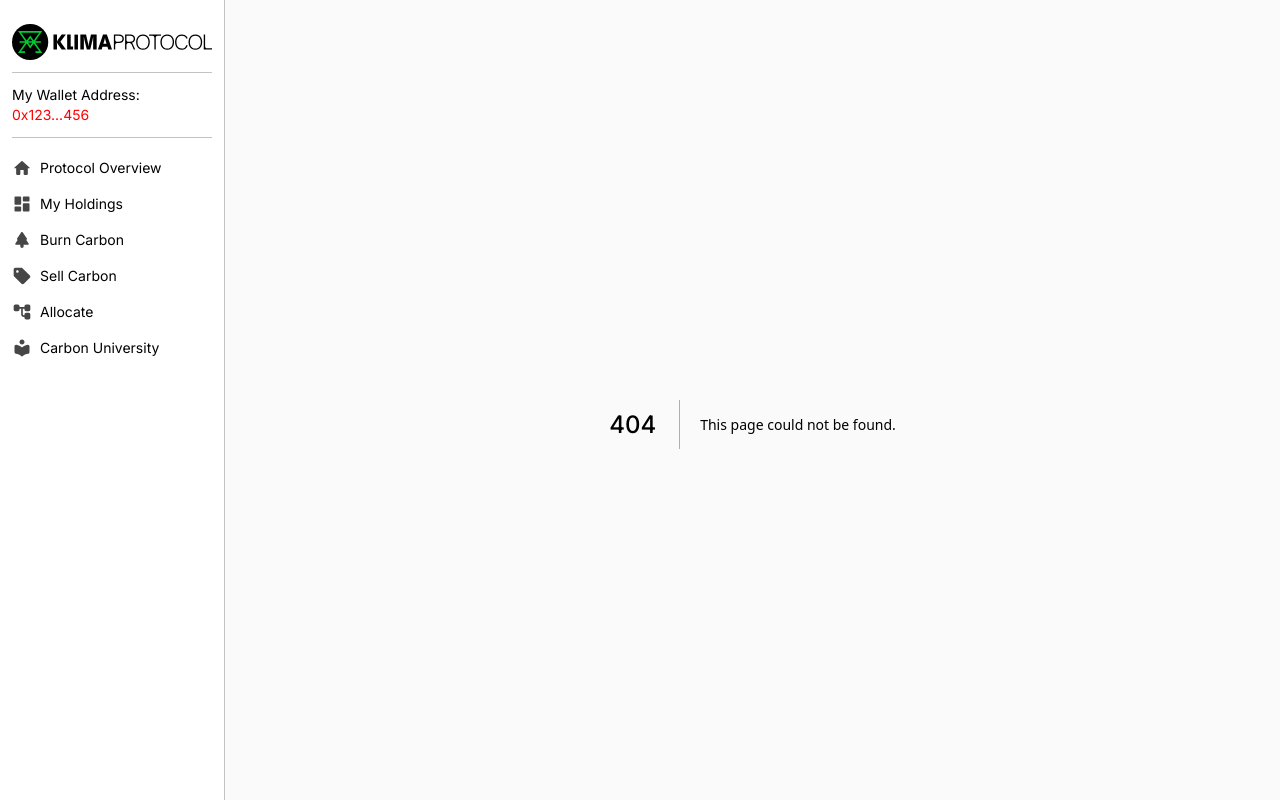
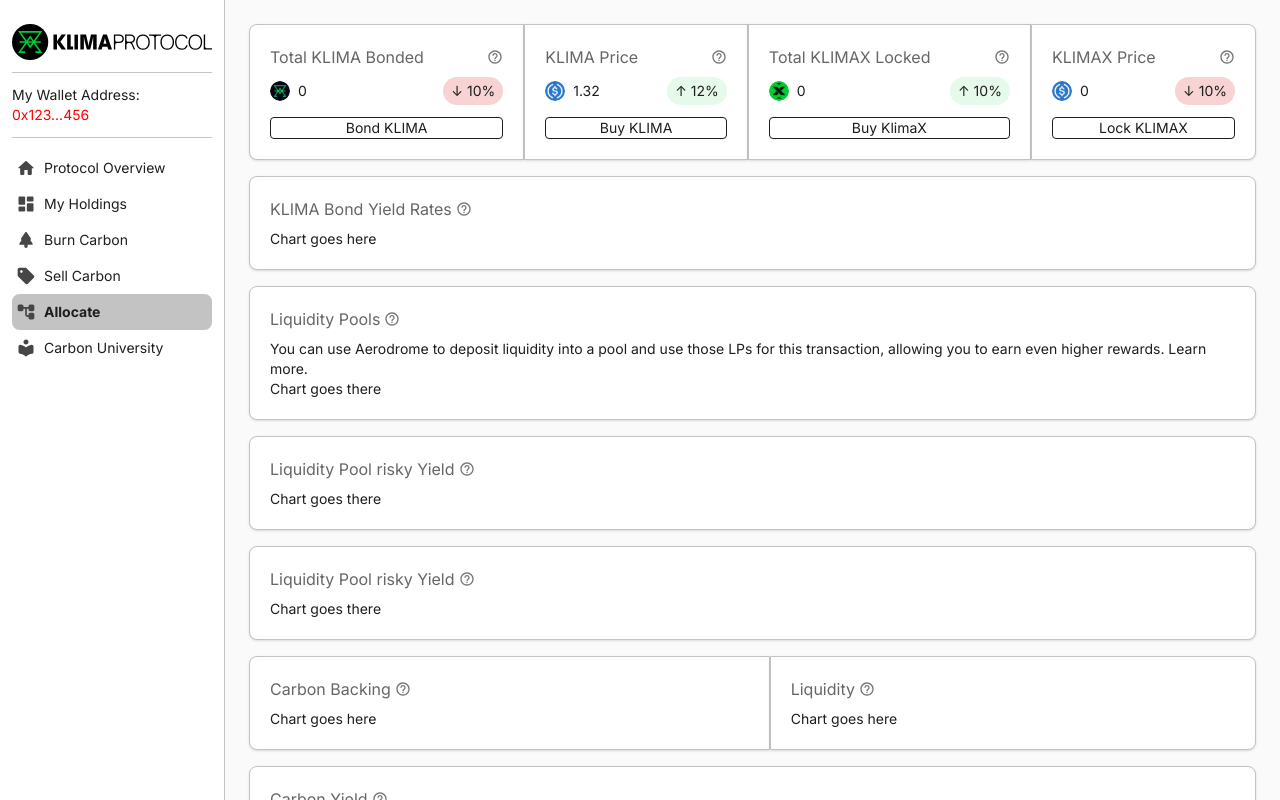
Before and after one commit to biwano/dapp, a Next.js app: page /allocate in a window 1280 px wide. Before the commit this address had no page. Shown: the top 800 px of the page. Built offline with nearby package versions, Linux system fonts and the light colour scheme.

Commit message:
Real navigation

```diff
--- /dev/null
+++ b/src/app/allocate/page.tsx
@@ -0,0 +1,5 @@
+import OverviewPage from "@/application/Overview/OverviewPage";
+
+export default function Home() {
+  return <OverviewPage />;
+}
--- /dev/null
+++ b/src/app/burn-carbon/page.tsx
@@ -0,0 +1,5 @@
+import OverviewPage from "@/application/Overview/OverviewPage";
+
+export default function Home() {
+  return <OverviewPage />;
+}
--- /dev/null
+++ b/src/app/carbon-university/page.tsx
@@ -0,0 +1,5 @@
+import OverviewPage from "@/application/Overview/OverviewPage";
+
+export default function Home() {
+  return <OverviewPage />;
+}
--- /dev/null
+++ b/src/app/my-holdings/page.tsx
@@ -0,0 +1,5 @@
+import OverviewPage from "@/application/Overview/OverviewPage";
+
+export default function Home() {
+  return <OverviewPage />;
+}
--- /dev/null
+++ b/src/app/protocol-overview/page.tsx
@@ -0,0 +1,5 @@
+import OverviewPage from "@/application/Overview/OverviewPage";
+
+export default function Home() {
+  return <OverviewPage />;
+}
--- /dev/null
+++ b/src/app/sell-carbon/page.tsx
@@ -0,0 +1,5 @@
+import OverviewPage from "@/application/Overview/OverviewPage";
+
+export default function Home() {
+  return <OverviewPage />;
+}
--- a/src/shared/components/NavBar/NavBar.tsx
+++ b/src/shared/components/NavBar/NavBar.tsx
@@ -1,12 +1,7 @@
 import cardStyles from '@/shared/css/card.module.css';
 import Image from 'next/image';
-import allocateIcon from './images/allocate.svg';
-import burnCarbonIcon from './images/burn-carbon.svg';
-import carbonUniversityIcon from './images/carbon-university.svg';
 import klimaProtocolIcon from './images/klimaProtocol.svg';
-import myHoldingsIcon from './images/my-holdings.svg';
-import protocolOverviewIcon from './images/protocol-overview.svg';
-import sellCarbonIcon from './images/sell-carbon.svg';
+import { navItems } from './navbar.utils';
 import NavBarItem from './NavBarItem';
 
 export default function NavBar() {
@@ -25,12 +20,14 @@
       </div>
       <div className={cardStyles.separator} />
       <div>
-        <NavBarItem icon={protocolOverviewIcon} label="Protocol Overview" />
-        <NavBarItem icon={myHoldingsIcon} label="My Holdings" />
-        <NavBarItem icon={burnCarbonIcon} label="Burn Carbon" />
-        <NavBarItem icon={sellCarbonIcon} label="Sell Carbon" />
-        <NavBarItem icon={allocateIcon} label="Allocate" />
-        <NavBarItem icon={carbonUniversityIcon} label="Carbon University" />
+        {navItems.map((item) => (
+          <NavBarItem
+            key={item.label}
+            icon={item.icon}
+            label={item.label}
+            href={item.href}
+          />
+        ))}
       </div>
     </div>
   );
--- a/src/shared/components/NavBar/NavBarItem.tsx
+++ b/src/shared/components/NavBar/NavBarItem.tsx
@@ -1,14 +1,30 @@
+'use client';
+
+import clsx from 'clsx';
 import Image from 'next/image';
+import Link from 'next/link';
+import { usePathname } from 'next/navigation';
 
 type NavBarItemProps = {
   icon: string;
   label: string;
+  href: string;
 };
-export default function NavBarItem({ icon, label }: NavBarItemProps) {
+
+export default function NavBarItem({ icon, label, href }: NavBarItemProps) {
+  const pathname = usePathname();
+  const isActive = pathname === href;
+
   return (
-    <div className="flex items-center gap-2 py-2">
+    <Link
+      href={href}
+      className={clsx(
+        'flex items-center gap-2 py-2 px-1 hover:opacity-80',
+        isActive && 'font-bold background-void-20 rounded-xl'
+      )}
+    >
       <Image src={icon} alt={label} width={20} height={20} />
       <div>{label}</div>
-    </div>
+    </Link>
   );
 }
--- /dev/null
+++ b/src/shared/components/NavBar/navbar.utils.ts
@@ -0,0 +1,45 @@
+import allocateIcon from './images/allocate.svg';
+import burnCarbonIcon from './images/burn-carbon.svg';
+import carbonUniversityIcon from './images/carbon-university.svg';
+import myHoldingsIcon from './images/my-holdings.svg';
+import protocolOverviewIcon from './images/protocol-overview.svg';
+import sellCarbonIcon from './images/sell-carbon.svg';
+
+type NavItem = {
+  icon: string;
+  label: string;
+  href: string;
+};
+
+export const navItems: NavItem[] = [
+  {
+    icon: protocolOverviewIcon,
+    label: 'Protocol Overview',
+    href: '/protocol-overview',
+  },
+  {
+    icon: myHoldingsIcon,
+    label: 'My Holdings',
+    href: '/my-holdings',
+  },
+  {
+    icon: burnCarbonIcon,
+    label: 'Burn Carbon',
+    href: '/burn-carbon',
+  },
+  {
+    icon: sellCarbonIcon,
+    label: 'Sell Carbon',
+    href: '/sell-carbon',
+  },
+  {
+    icon: allocateIcon,
+    label: 'Allocate',
+    href: '/allocate',
+  },
+  {
+    icon: carbonUniversityIcon,
+    label: 'Carbon University',
+    href: '/carbon-university',
+  },
+];
--- a/src/shared/css/global.css
+++ b/src/shared/css/global.css
@@ -39,6 +39,10 @@
   background: var(--void-10);
 }
 
+.background-void-20 {
+  background: var(--void-20);
+}
+
 .background-void-80 {
   background: var(--void-80);
 }
```
Also changed, not shown: 1 other file (tests, documents, lock files or other folders).
